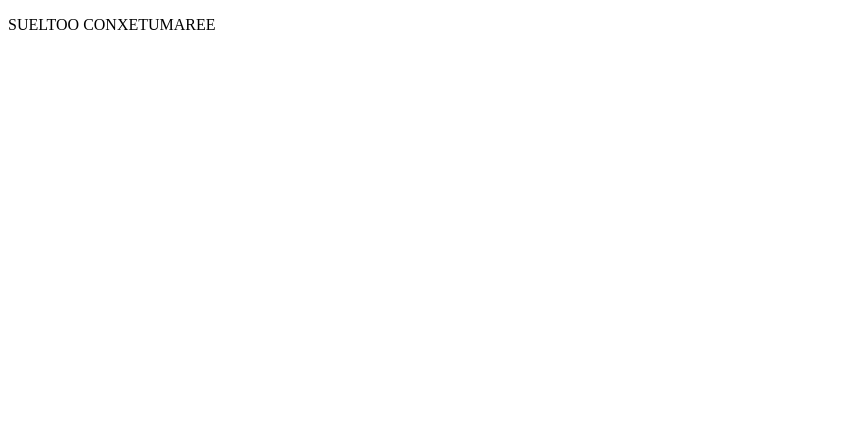
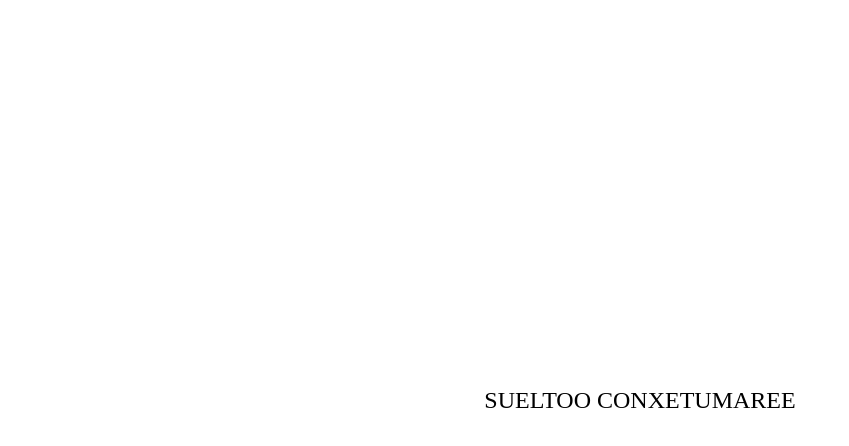
Before and after one commit to MuySuelto/MuySuelto.github.io, a plain HTML site: page index.html in a window 1280 px wide. Shown: the whole page, without its empty margins (0-849 px from the left). Drawn offline with Linux system fonts and the light colour scheme.

Commit message:
Update index.html

```diff
--- a/index.html
+++ b/index.html
@@ -4,8 +4,23 @@
     <meta charset="UTF-8">
     <meta name="viewport" content="width=device-width, initial-scale=1.0">
     <title>suelto.cl</title>
+    <style>
+        /* Estilo para centrar el párrafo */
+        body {
+            display: flex;
+            justify-content: center;
+            align-items: center;
+            height: 100vh;
+            margin: 0;
+        }
+
+        p {
+            text-align: center;
+            font-size: 24px;
+        }
+    </style>
 </head>
 <body>
-    <p> SUELTOO CONXETUMAREE</p>
+    <p>SUELTOO CONXETUMAREE</p>
 </body>
 </html>
```
